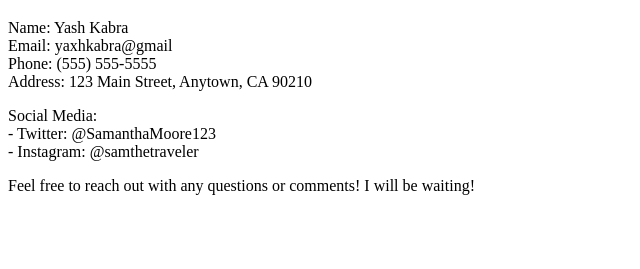
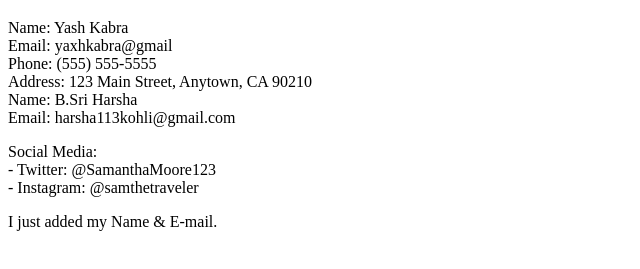
Before and after one commit to yash11K/GitLabExercise, a plain HTML site: page contact.html in a window 1280 px wide. Shown: the part 61-330 px from the top of the page, without its empty margins (0-640 px from the left). Drawn offline with Linux system fonts and the light colour scheme.

Commit message:
added my contacts

```diff
--- a/contact.html
+++ b/contact.html
@@ -12,6 +12,8 @@
     Email: yaxhkabra@gmail<br>
     Phone: (555) 555-5555<br>
     Address: 123 Main Street, Anytown, CA 90210<br>
+    Name: B.Sri Harsha<br>
+    Email: harsha113kohli@gmail.com
   </p>
   <p>
     Social Media:<br>
@@ -19,7 +21,7 @@
     - Instagram: @samthetraveler<br>
   </p>
   <p>
-    Feel free to reach out with any questions or comments! I will be waiting!
+    I just added my Name & E-mail.
   </p>
 </body>
 </html>
```
